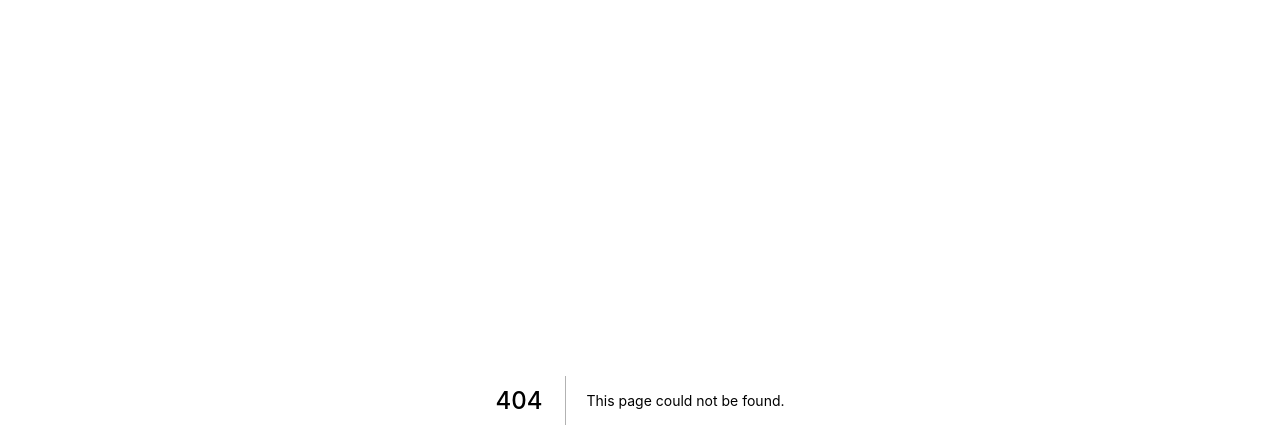
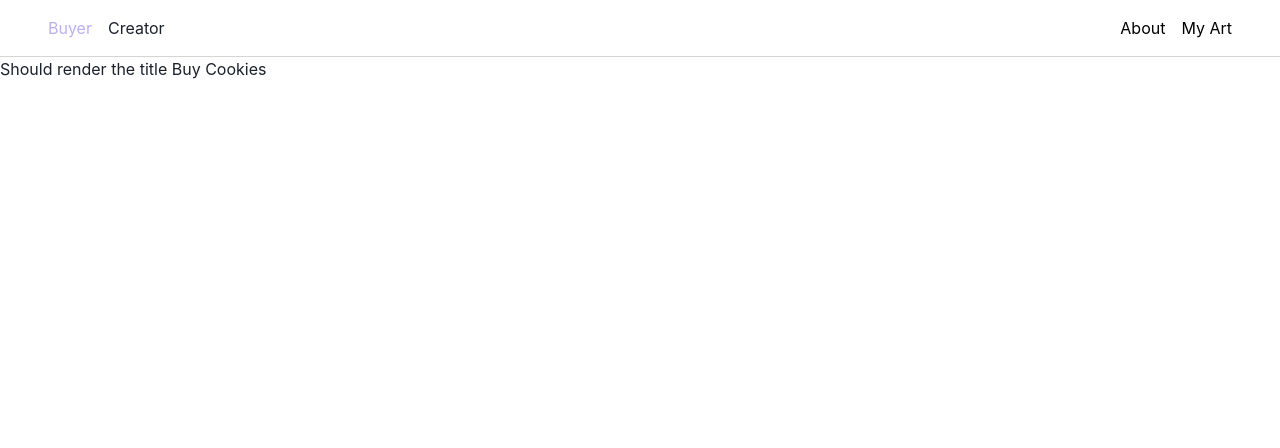
Before and after one commit to jierlich/thinmint, a Next.js app in the folder frontend/: page /buyer in a window 1280 px wide. Before the commit this address had no page. Shown: the top 448 px of the page. Built offline with nearby package versions, Linux system fonts and the light colour scheme.

Commit message:
basic routing, initial navbar, colorTheme

```diff
--- /dev/null
+++ b/frontend/components/navbar.tsx
@@ -0,0 +1,60 @@
+import { useRouter } from 'next/router'
+import {
+  ChakraProvider,
+  useStyleConfig,
+  Text,
+  Box,
+} from "@chakra-ui/react"
+import { extendTheme } from "@chakra-ui/react"
+import styles from './styles/Home.module.scss';
+import {
+  Breadcrumb,
+  BreadcrumbItem,
+  BreadcrumbLink,
+  BreadcrumbSeparator,
+} from "@chakra-ui/react"
+import {
+  BrowserRouter as Router,
+  Route,
+  Switch,
+  RouteComponentProps,
+  Link as RouteLink
+} from 'react-router-dom'
+import routes from './config/routes';
+import Link from 'next/link'
+
+
+function NavBar(props: Props) {
+
+const router = useRouter()
+const activePage = router.pathname
+console.log(activePage);
+const isActive = true
+
+  return(
+  	<Breadcrumb
+        separator=""
+        padding="1em 3em"
+        borderBottom=".5px solid"
+        borderBottomColor="brand.black.400"
+        >
+      <BreadcrumbItem color={activePage == '/buyer' ? 'brand.secondary' : 'black'}>
+        <Link href="/buyer"> Buyer </Link>
+      </BreadcrumbItem>
+      <BreadcrumbItem olor={activePage == '/creator' ? 'brand.secondary' : 'black'}>
+        <Link href="/creator"> Creator </Link>
+      </BreadcrumbItem>
+      <Box float="right">
+        <BreadcrumbItem color={activePage == '/about' ? 'brand.secondary' : 'black'}>
+          <Link href="/about"> About </Link>
+        </BreadcrumbItem>
+        <BreadcrumbItem paddingLeft="1em" color={activePage == '/my-art' ? 'brand.secondary' : 'black'}>
+            <Link href="/my-art"> My Art</Link>
+         </BreadcrumbItem>
+        </Box>
+    </Breadcrumb>
+
+  )
+}
+
+export default NavBar;
--- a/frontend/package.json
+++ b/frontend/package.json
@@ -15,7 +15,9 @@
     "next": "11.1.2",
     "react": "17.0.2",
     "react-dom": "17.0.2",
-    "react-typist": "^2.0.5"
+    "react-router-dom": "^5.3.0",
+    "react-typist": "^2.0.5",
+    "sass": "^1.42.1"
   },
   "devDependencies": {
     "@types/react": "^17.0.27",
--- a/frontend/pages/_app.tsx
+++ b/frontend/pages/_app.tsx
@@ -1,13 +1,49 @@
 import '../styles/globals.css'
+import {
+	ChakraProvider
+} from "@chakra-ui/react"
+import { extendTheme } from "@chakra-ui/react"
+import styles from './styles/Home.module.scss';
+import NavBar from '../components/navbar'
 
-import { ChakraProvider } from "@chakra-ui/react"
+const theme = extendTheme({
+  colors: {
+    brand: {
+      primary: "#C6F5B0",
+      secondary: "#BAB0F5",
+      tertiary: "#DBB088",
+      primaryLight: "#EFFCE8",
+      secondaryLight: "#E7E3FC",
+      TertiaryLight: "#FCEFE3",
+      MessageSuccess: "#94E0AF",
+      MessageError: "#E5A3A1",
+      MessageWarning: "#FFF0B2",
+      PrimaryDark: "#ABB2A8",
+      SecondaryDark: "#A8A6B2",
+      TertiaryDark: "#B2ACA6",
+      black : {
+      	100: "#FCFAFA",
+      	200: "#F6F7F5",
+      	300: "#E9EBE9",
+      	400: "#D3D6D2",
+      	500: "#B8BAB6",
+      	600: "#888A87",
+      	700: "#70736F",
+      	800: "#323331",
+      	900: "#1D1F1C",
+      },
+    },
+  },
+})
+
 
 function MyApp({ Component, pageProps }) {
   return (
-    <ChakraProvider>
-      <Component {...pageProps} />
+    <ChakraProvider theme={theme}>
+        <NavBar />
+        <Component {...pageProps} />
     </ChakraProvider>
   )
 }
 
-export default MyApp
+export default MyApp;
--- /dev/null
+++ b/frontend/pages/buyer.tsx
@@ -0,0 +1,25 @@
+
+import React from 'react';
+
+interface Props {
+    title?: string;
+}
+
+function BuyerPage(props: Props) {
+    return (
+    	<div>
+    	<p>Should render the title {props.title}</p>
+    	</div>
+    	);
+}
+
+export const getServerSideProps = async () => {
+    return {
+        props: {
+            title: 'Buy Cookies',
+            active: 'page1',
+        },
+    };
+};
+
+export default BuyerPage;
--- a/frontend/pages/index.tsx
+++ b/frontend/pages/index.tsx
@@ -1,9 +1,9 @@
 import Head from 'next/head'
-import styles from '../styles/Home.module.css'
+import styles from '../styles/Home.module.scss'
 import { Container, Text } from '@chakra-ui/react'
 import Typist from 'react-typist';
 
-export default function Home() {
+export default function HomePage() {
   return (
     <div className={styles.container}>
       <Head>
```
